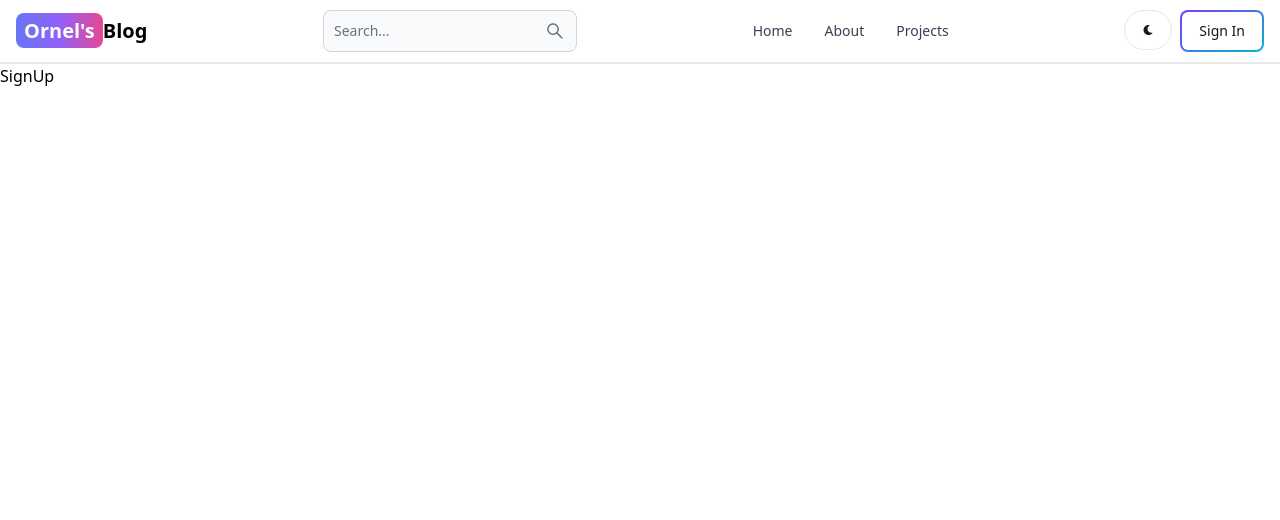
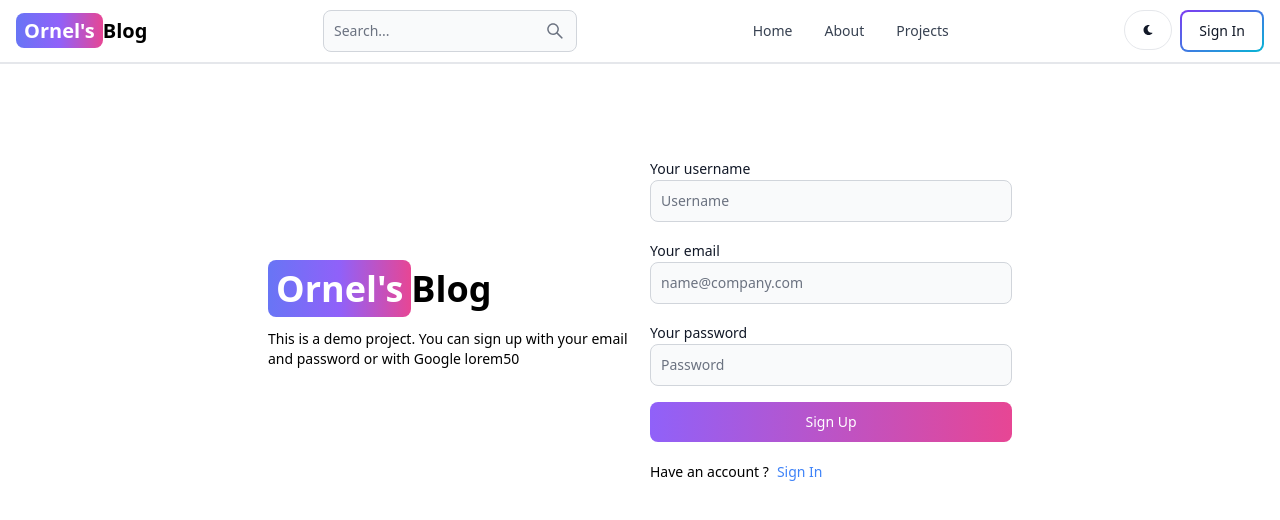
Before and after one commit to ornel77/mern-blog, a React (Vite) app in the folder client/: page /sign-up in a window 1280 px wide. Shown: the top 520 px of the page. Built offline with nearby package versions, Linux system fonts and the light colour scheme.

Commit message:
complte sign up page ui

```diff
--- a/client/src/pages/SignUp.jsx
+++ b/client/src/pages/SignUp.jsx
@@ -1,6 +1,49 @@
+import { Link } from 'react-router-dom';
+import { Label, TextInput, Button } from 'flowbite-react';
+
 const SignUp = () => {
   return (
-    <div>SignUp</div>
-  )
-}
-export default SignUp
+    <div className='min-h-screen mt-20'>
+      <div className='flex p-3 max-w-3xl mx-auto flex-col md:flex-row md:items-center gap-5'>
+        {/* left side */}
+        <div className='flex-1'>
+          <Link to='/' className='font-bold dark:text-white text-4xl'>
+            <span className='px-2 py-1 bg-gradient-to-r from-indigo-500 via-purple-500 to-pink-500 rounded-lg text-white'>
+              {"Ornel's"}
+            </span>
+            Blog
+          </Link>
+          <p className='text-sm mt-5'>
+            This is a demo project. You can sign up with your email and password
+            or with Google lorem50
+          </p>
+        </div>
+        {/* Right side */}
+        <div className='flex-1'>
+          <form className='flex flex-col gap-4'>
+            <div>
+              <Label value='Your username' />
+              <TextInput type='text' placeholder='Username' id='username' />
+            </div>
+            <div>
+              <Label value='Your email' />
+              <TextInput type='email' placeholder='name@company.com' id='email' />
+            </div>
+            <div>
+              <Label value='Your password' />
+              <TextInput type='password' placeholder='Password' id='password' />
+            </div>
+            <Button gradientDuoTone='purpleToPink' type='submit'>
+              Sign Up
+            </Button>
+          </form>
+          <div className='flex gap-2 text-sm mt-5'>
+            <span>Have an account ?</span>
+            <Link to="/sign-in" className='text-blue-500'>Sign In</Link>
+          </div>
+        </div>
+      </div>
+    </div>
+  );
+};
+export default SignUp;
```
